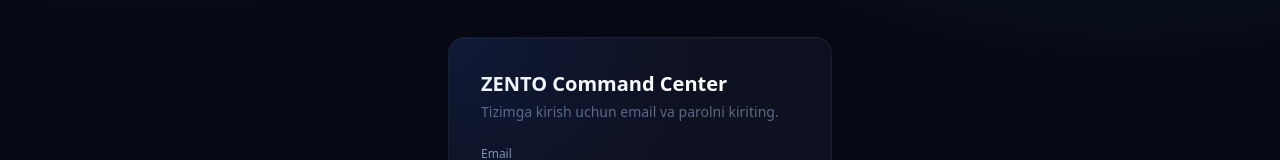
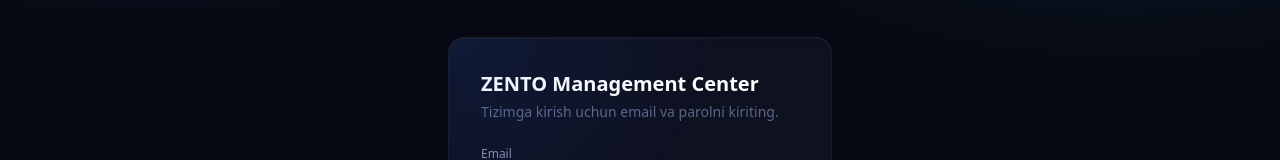
Before and after one commit to javohirmirz0/zento-crm, a Next.js app: page /login in a window 1280 px wide. Shown: the part 200-360 px from the top of the page. Built offline with nearby package versions, Linux system fonts and the light colour scheme; no server answers.

Commit message:
WST template accounts (fully separate WST-only shell/nav) + rename to ZENTO Management Center

```diff
--- a/app/followups/page.tsx
+++ b/app/followups/page.tsx
@@ -60,7 +60,7 @@
   return (
     <div className="space-y-6">
       <div>
-        <h1 className="text-xl font-semibold text-white">Follow-up va Command Center</h1>
+        <h1 className="text-xl font-semibold text-white">Follow-up va Management Center</h1>
         <p className="text-sm text-ink-400">Bugungi vazifalar, muddati o'tgan follow-uplar va qizil signal sellerlar</p>
       </div>
 
--- a/app/layout.tsx
+++ b/app/layout.tsx
@@ -2,7 +2,7 @@
 import "./globals.css";
 
 export const metadata: Metadata = {
-  title: "ZENTO Command Center",
+  title: "ZENTO Management Center",
   description: "ZENTO Business Operating System — vazifalar, xodimlar, KPI",
 };
 
--- a/app/login/page.tsx
+++ b/app/login/page.tsx
@@ -27,7 +27,7 @@
   return (
     <div className="flex min-h-screen items-center justify-center px-4">
       <div className="w-full max-w-sm card p-8">
-        <h1 className="text-xl font-semibold text-white">ZENTO Command Center</h1>
+        <h1 className="text-xl font-semibold text-white">ZENTO Management Center</h1>
         <p className="mt-1 text-sm text-ink-400">Tizimga kirish uchun email va parolni kiriting.</p>
         <form onSubmit={handleSubmit} className="mt-6 space-y-4">
           <div>
--- a/app/page.tsx
+++ b/app/page.tsx
@@ -136,7 +136,7 @@
               Bugun qilishingiz kerak bo'lgan {center.top_tasks.length} ta ish
             </h2>
             <Link href="/followups" className="text-xs font-medium text-brand-300 hover:underline">
-              Command Center →
+              Management Center →
             </Link>
           </div>
           <div className="space-y-2">
--- a/app/wst/pipeline/page.tsx
+++ b/app/wst/pipeline/page.tsx
@@ -222,17 +222,20 @@
 export default function WstPipelinePage() {
   return (
     <AuthGate>
-      {(profile: Profile) => (
+      {(profile: Profile) => {
+        const canView = !!profile.is_platform_owner || (profile.org_ids || []).includes(WST_ORG_ID);
+        return (
           <Shell profile={profile}>
-          {profile.is_platform_owner ? (
+            {canView ? (
               <PipelineInner />
             ) : (
               <div className="rounded-lg border border-white/10 bg-ink-800/60 px-4 py-3 text-sm text-ink-400">
-              Bu sahifaga faqat platforma egasi kira oladi.
+                Bu sahifaga faqat WST jamoasi yoki platforma egasi kira oladi.
               </div>
             )}
           </Shell>
-      )}
+        );
+      }}
     </AuthGate>
   );
 }
--- a/components/AuthGate.tsx
+++ b/components/AuthGate.tsx
@@ -30,6 +30,11 @@
         setLoading(false);
         return;
       }
+      const { data: memberships } = await supabase
+        .from("crm_organization_members")
+        .select("organization_id")
+        .eq("user_id", user.id);
+      const org_ids = (memberships || []).map((m: { organization_id: string }) => m.organization_id);
       const allowedRoles = [
         "admin",
         "founder",
@@ -45,7 +50,7 @@
         setLoading(false);
         return;
       }
-      setProfile(data as Profile);
+      setProfile({ ...(data as Profile), org_ids });
       setLoading(false);
     }
     load();
--- a/components/Shell.tsx
+++ b/components/Shell.tsx
@@ -25,7 +25,28 @@
   IconBuilding,
 } from "./icons";
 
-const NAV = [
+// Faza 2 (WST): tashkilot ID'lari. WST-only akkauntlar (platforma egasi
+// emas, ZENTO'ga a'zo emas, faqat WST'ga a'zo) uchun butunlay alohida,
+// ZENTO'siz qobiq ko'rsatiladi — pastdagi WST_NAV va WST_SHELL orqali.
+const ZENTO_ORG_ID = "3cbb2145-29e1-4b11-a333-5821d7b2e695";
+const WST_ORG_ID = "18bc3231-4887-453b-b98f-8c82954d6135";
+
+type NavItem = {
+  href: string;
+  label: string;
+  icon: (p: React.SVGProps<SVGSVGElement>) => React.JSX.Element;
+  adminOnly?: boolean;
+  roles?: string[];
+  platformOwnerOnly?: boolean;
+};
+
+const WST_NAV: NavItem[] = [
+  { href: "/wst/pipeline", label: "Sotuv pipeline", icon: IconPipeline },
+  { href: "/tasks/my", label: "Mening vazifalarim", icon: IconFollowup },
+  { href: "/notifications", label: "Bildirishnomalar", icon: IconBell },
+];
+
+const NAV: NavItem[] = [
   { href: "/", label: "CEO Dashboard", icon: IconDashboard },
   { href: "/tasks", label: "Vazifalar", icon: IconCheck },
   { href: "/tasks/my", label: "Mening vazifalarim", icon: IconFollowup },
@@ -78,7 +99,14 @@
   }, [pathname]);
 
   const isAdmin = profile.role === "admin" || profile.role === "founder";
-  const visibleNav = NAV.filter((item) => {
+  const orgIds = profile.org_ids || [];
+  // Faqat WST'ga a'zo (ZENTO'ga emas, platforma egasi ham emas) akkauntlar
+  // uchun — ZENTO'ning hech qanday bo'limi ko'rinmaydi, faqat WST bilan
+  // bog'liq narsalar.
+  const isWstOnly = !profile.is_platform_owner && orgIds.includes(WST_ORG_ID) && !orgIds.includes(ZENTO_ORG_ID);
+  const activeNav: NavItem[] = isWstOnly ? WST_NAV : NAV;
+  const visibleNav = activeNav.filter((item) => {
+    if (isWstOnly) return true;
     if (item.platformOwnerOnly) return !!profile.is_platform_owner;
     if (item.adminOnly) return isAdmin;
     if (item.roles) return isAdmin || item.roles.includes(profile.role);
@@ -90,11 +118,13 @@
       <aside className="flex w-64 shrink-0 flex-col border-r border-white/[0.06] bg-ink-900/70 backdrop-blur-xl">
         <div className="flex items-center gap-2.5 px-5 py-6">
           <div className="flex h-9 w-9 items-center justify-center rounded-xl bg-brand-gradient text-sm font-bold text-white shadow-glow">
-            Z
+            {isWstOnly ? "W" : "Z"}
           </div>
           <div>
-            <div className="text-sm font-semibold tracking-wide text-white">ZENTO COMMAND CENTER</div>
-            <div className="text-[11px] text-ink-400">Business Operating System</div>
+            <div className="text-sm font-semibold tracking-wide text-white">
+              {isWstOnly ? "WST" : "ZENTO MANAGEMENT CENTER"}
+            </div>
+            <div className="text-[11px] text-ink-400">{isWstOnly ? "Sotuv va operatsiyalar" : "Business Operating System"}</div>
           </div>
         </div>
         <nav className="flex-1 space-y-1 px-3">
--- a/lib/types.ts
+++ b/lib/types.ts
@@ -188,6 +188,10 @@
   phone: string | null;
   avatar_url?: string | null;
   is_platform_owner?: boolean;
+  // Faza 2 (WST): foydalanuvchi a'zo bo'lgan crm_organizations id'lari.
+  // Buning yordamida faqat WST'ga a'zo (ZENTO'ga emas, platforma egasi ham
+  // emas) akkauntlar uchun butunlay alohida, WST-only qobiq ko'rsatiladi.
+  org_ids?: string[];
 }
 
 export const CHANNEL_TYPES = ["website", "telegram", "instagram", "facebook", "manual"] as const;
```
Lines whose indentation alone changed are shown as unchanged.
